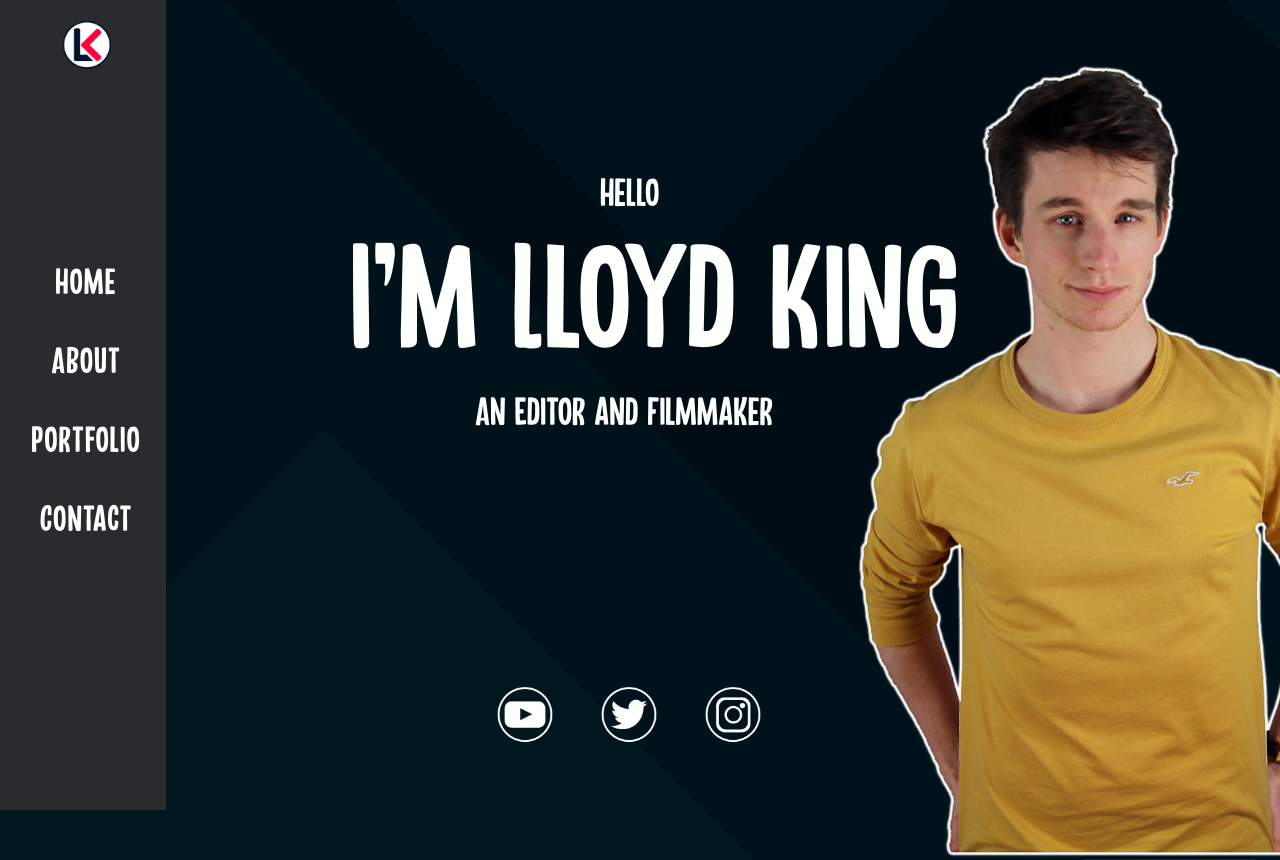
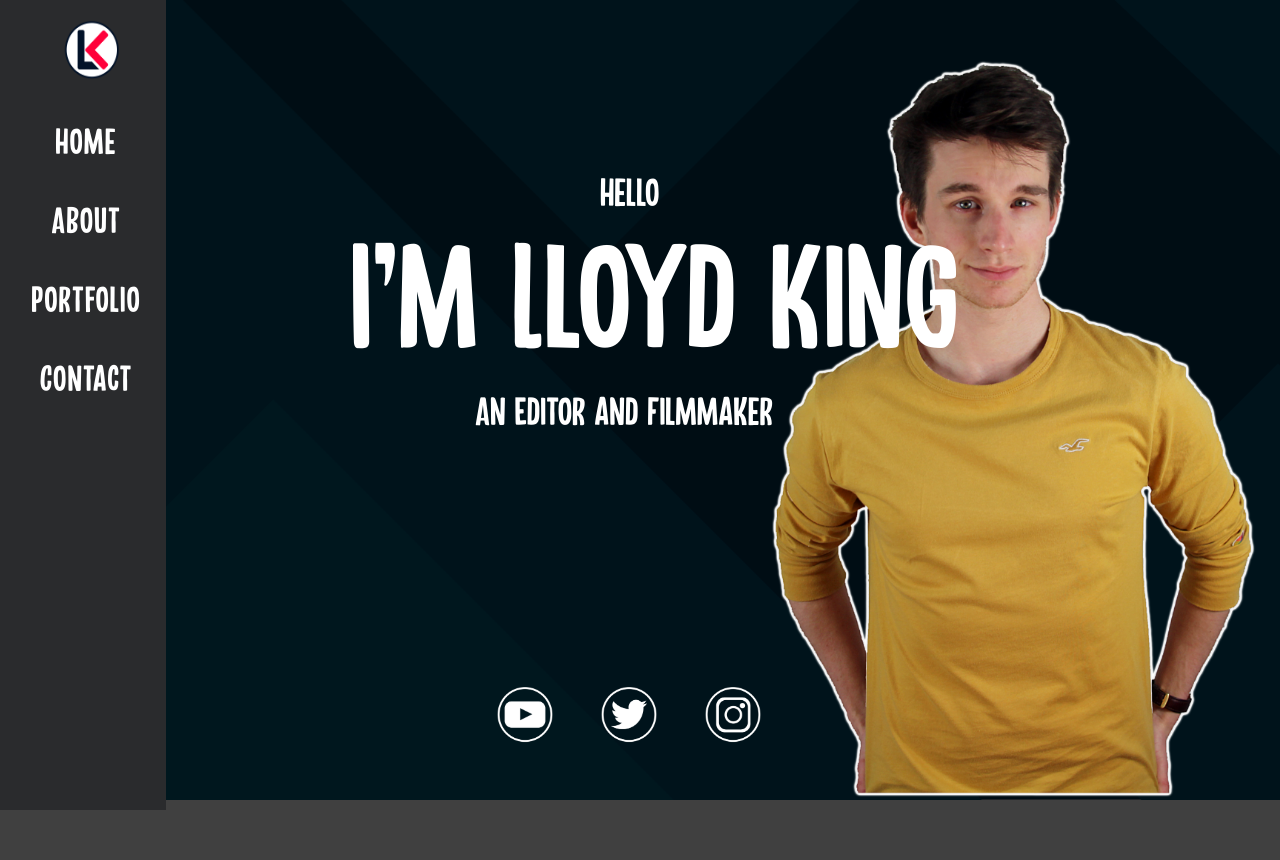
Before and after one commit to Lloyd-King/Portfolio, a plain HTML site: page index.html in a window 1280 px wide. After the commit the page ends 800 px from the top, so only its background shows below. Drawn offline with nearby package versions, Linux system fonts and the light colour scheme.

Commit message:
fixed background and logo
fixed both background and logo

```diff
--- a/main.css
+++ b/main.css
@@ -74,8 +74,8 @@ p {
 }
 
 .logo {
-    width: 75%;
-    height: 25%;
+    width: 100px;
+    height: 60px;
     padding-bottom: 5px;
     padding-top: 5px;
     padding-left: 18px;
@@ -105,10 +105,10 @@ a:hover {
 
 .imageBanner {
     background: url('./images/background.png');
-    background-position: center;
+    background-position: right;
     background-size: cover;
     width: 100vw;
-    height: 860px;
+    height: 100vh;
     display: flex;
     align-items: left;
     flex-direction: column;
```
